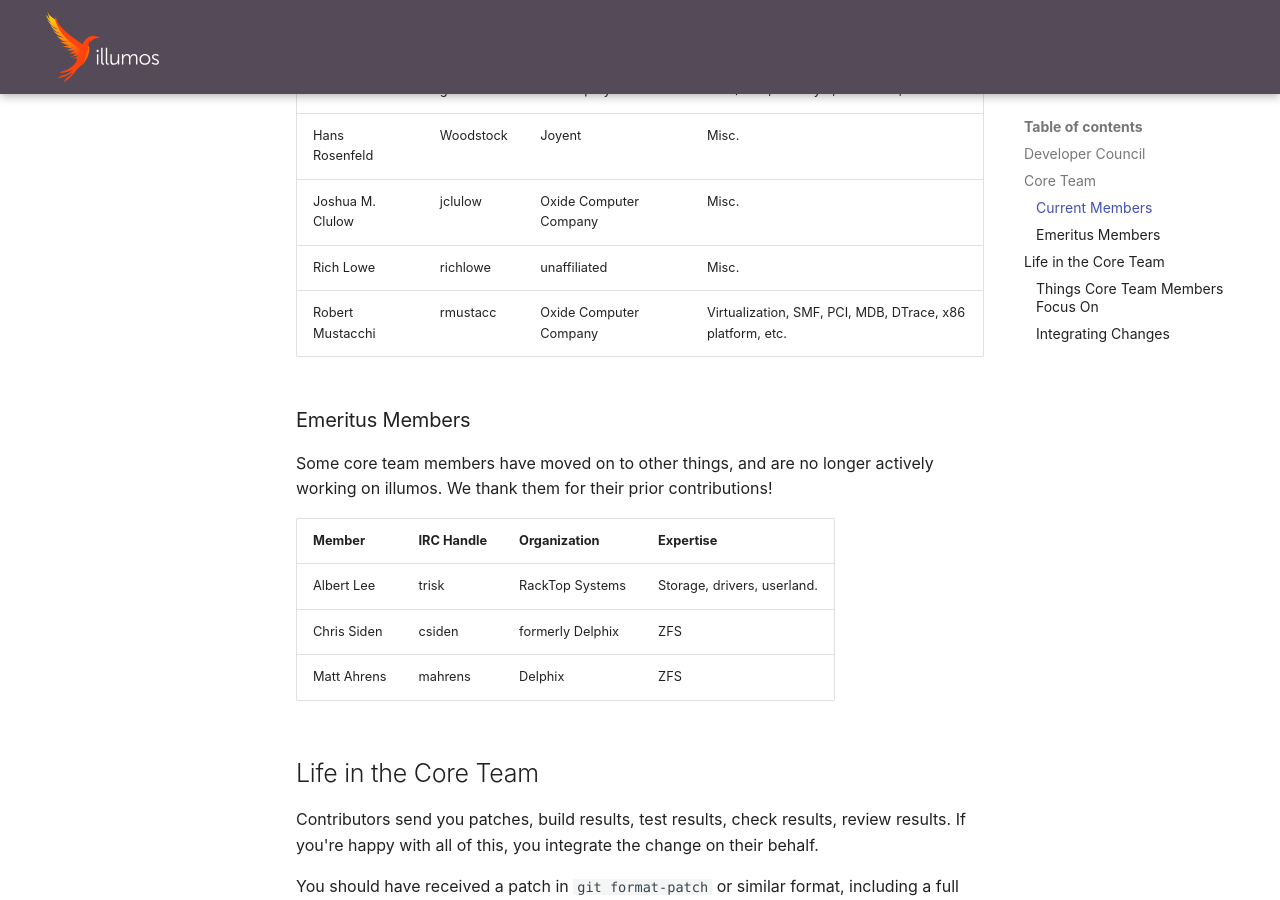
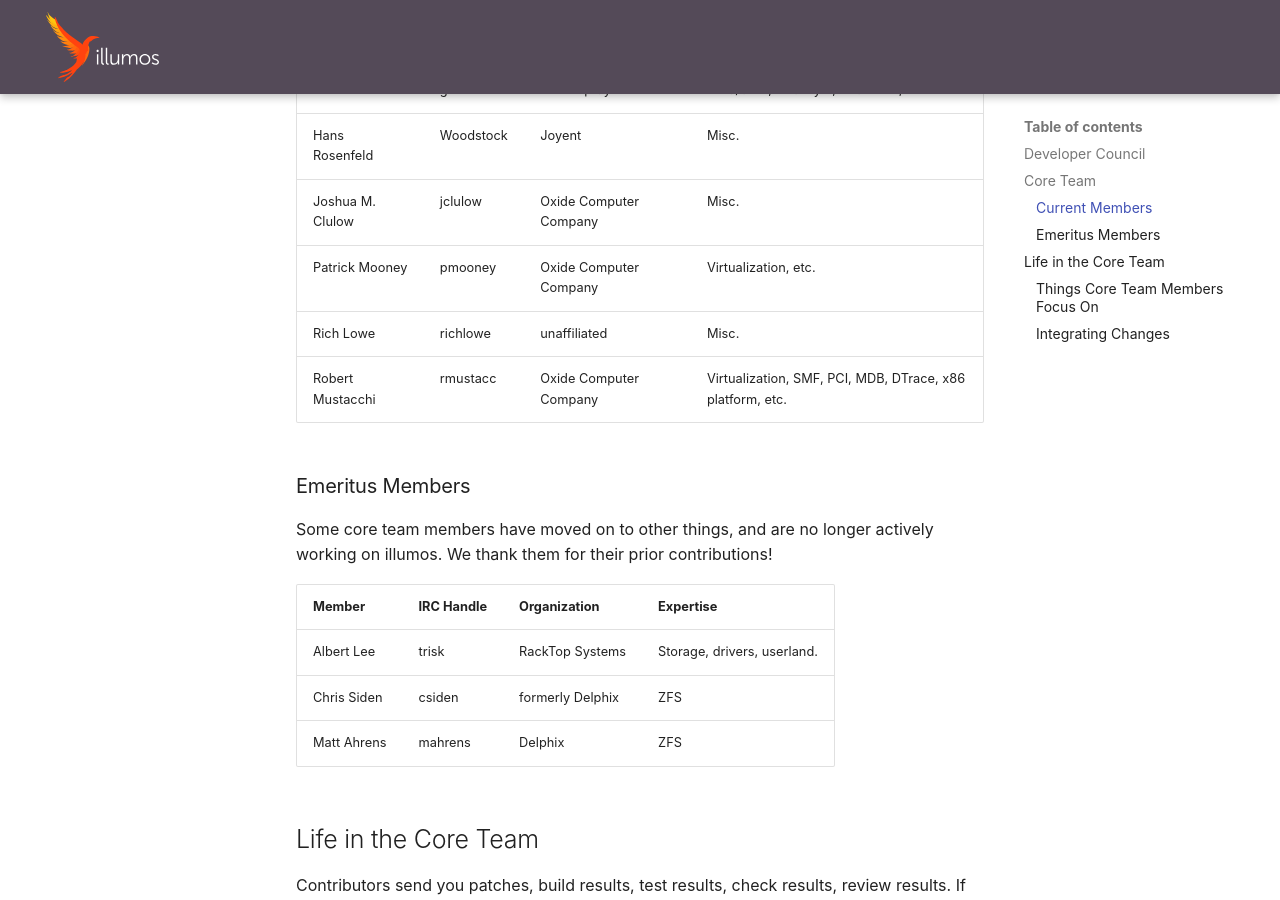
Before and after one commit to illumos/docs, an MkDocs documentation site: the page built from docs/about/leadership.md, in a window 1280 px wide and 900 px high, scrolled down 1173 px. Built offline with MkDocs 1.6.1 and Material for MkDocs 9.7.7, drawn with Linux system fonts in a browser that asks for light colours.

Commit message:
leadership: add Patrick Mooney to the core team

```diff
--- a/docs/about/leadership.md
+++ b/docs/about/leadership.md
@@ -38,6 +38,7 @@
 | Gordon Ross       | gwr        | RackTop Systems        | CIFS/SMB, VFS layer, ZFS ACLs, etc. |
 | Hans Rosenfeld    | Woodstock  | Joyent                 | Misc. |
 | Joshua M. Clulow  | jclulow    | Oxide Computer Company | Misc. |
+| Patrick Mooney    | pmooney    | Oxide Computer Company | Virtualization, etc. |
 | Rich Lowe         | richlowe   | unaffiliated           | Misc. |
 | Robert Mustacchi  | rmustacc   | Oxide Computer Company | Virtualization, SMF, PCI, MDB, DTrace, x86 platform, etc. |
 
```
